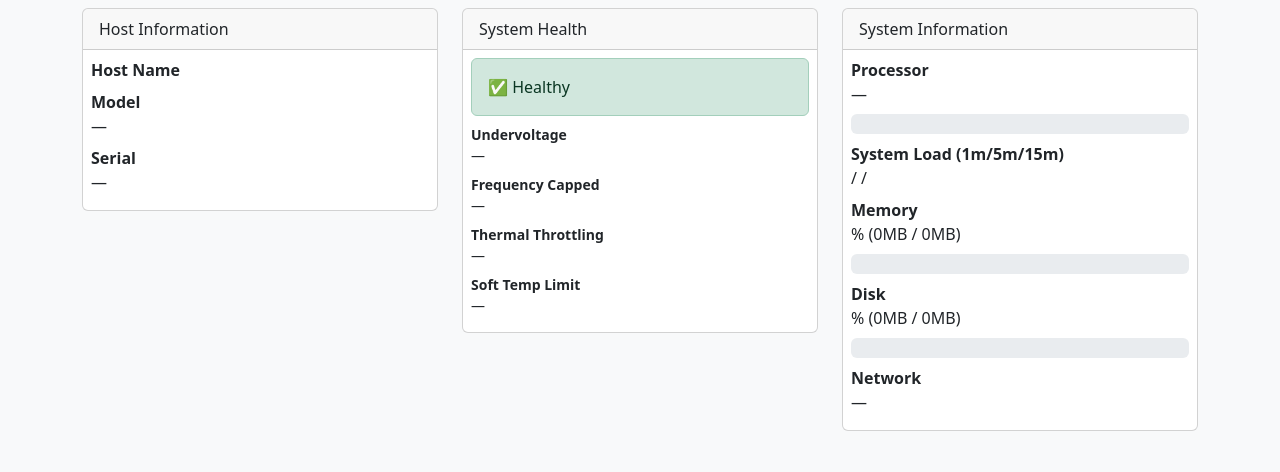
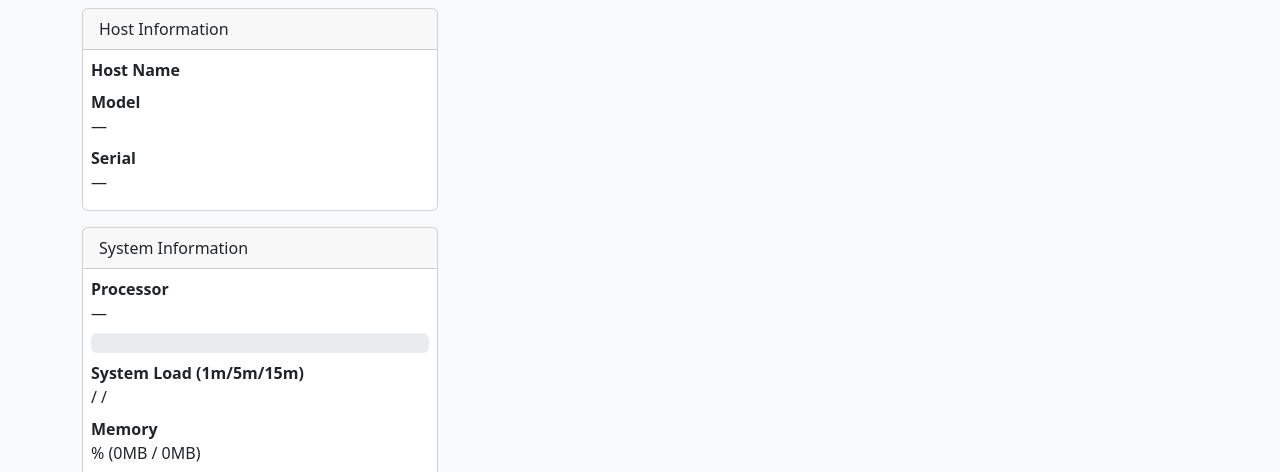
Before and after one commit to jbussdieker/bussdcc-system-health, a Flask app: template src/bussdcc_system_health/interfaces/system/templates/home.html in a window 1280 px wide. Shown: the part 56-528 px from the top of the page. Run offline with Flask 3, Linux system fonts and the light colour scheme; the template is opened without the code that fills it, so the values that code supplies are empty; some libraries are stand-ins or nearby versions.

Commit message:
refactor(system-health): remove SystemHealth service and related components
- Remove `SystemHealthService` and its implementation
- Delete `SystemHealthProcess` and its usage in CLI
- Eliminate system throttling updates from the web interface
- Update HTML template to remove system health display
- Clean up imports and references to removed components

```diff
--- a/src/bussdcc_system_health/interfaces/system/factory.py
+++ b/src/bussdcc_system_health/interfaces/system/factory.py
@@ -27,7 +27,6 @@ def create_app(ctx: ContextProtocol) -> HortusFlask:
         load = ctx.state.get("system.load")
         network_usage = ctx.state.get("system.network.usage")
         system_temperature = ctx.state.get("system.temperature")
-        system_throttling = ctx.state.get("system.throttling")
 
         return render_template(
             "home.html",
@@ -40,7 +39,6 @@ def create_app(ctx: ContextProtocol) -> HortusFlask:
             disk_usage=disk_usage,
             load=load,
             network_usage=network_usage,
-            system_throttling=system_throttling,
         )
 
     return app
--- a/src/bussdcc_system_health/interfaces/system/interface.py
+++ b/src/bussdcc_system_health/interfaces/system/interface.py
@@ -41,5 +41,3 @@ class SystemWebInterface(Process):
             self.socketio.emit("ui.system.disk.usage.updated", evt.data)
         elif evt.name == "system.network.usage.updated":
             self.socketio.emit("ui.system.network.usage.updated", evt.data)
-        elif evt.name == "system.throttling.updated":
-            self.socketio.emit("ui.system.throttling.updated", evt.data)
--- a/src/bussdcc_system_health/interfaces/system/templates/home.html
+++ b/src/bussdcc_system_health/interfaces/system/templates/home.html
@@ -16,34 +16,6 @@
         </dl>
       </div>
     </div>
-  </div>
-  <div class="col col-4">
-    <div class="card mb-3">
-      <div class="card-header">System Health</div>
-      <div class="card-body p-2">
-
-        <div id="health-status" class="alert alert-success mb-2">
-          ✅ Healthy
-        </div>
-
-        <dl class="mb-0 small">
-          <dt>Undervoltage</dt>
-          <dd id="throttle-undervoltage">—</dd>
-
-          <dt>Frequency Capped</dt>
-          <dd id="throttle-freq">—</dd>
-
-          <dt>Thermal Throttling</dt>
-          <dd id="throttle-thermal">—</dd>
-
-          <dt>Soft Temp Limit</dt>
-          <dd id="throttle-soft">—</dd>
-        </dl>
-
-      </div>
-    </div>
-  </div>
-  <div class="col col-4">
     <div class="card mb-3">
       <div class="card-header">System Information</div>
       <div class="card-body p-2">
@@ -149,52 +121,5 @@
 
     d.innerHTML = html || "—";
   });
-
-  function updateHealthStatus(t) {
-    const health = document.getElementById("health-status");
-
-    if (t.undervoltage || t.throttled) {
-      health.className = "alert alert-danger mb-2";
-      health.innerHTML = "🔥 System Currently Throttled";
-      return;
-    }
-
-    if (
-      t.undervoltage_occurred ||
-      t.throttled_occurred ||
-      t.freq_capped_occurred
-    ) {
-      health.className = "alert alert-warning mb-2";
-      health.innerHTML = "⚠️ Past Throttling Detected";
-      return;
-    }
-
-    health.className = "alert alert-success mb-2";
-    health.innerHTML = "✅ Healthy";
-  }
-
-  socket.on("ui.system.throttling.updated", (t) => {
-    const set = (id, active, occurred) => {
-      const el = document.getElementById(id);
-
-      if (active) {
-        el.innerHTML = "🔴 ACTIVE";
-        el.className = "text-danger";
-      } else if (occurred) {
-        el.innerHTML = "🟡 occurred since boot";
-        el.className = "text-warning";
-      } else {
-        el.innerHTML = "🟢 OK";
-        el.className = "text-success";
-      }
-    };
-
-    set("throttle-undervoltage", t.undervoltage, t.undervoltage_occurred);
-    set("throttle-freq", t.freq_capped, t.freq_capped_occurred);
-    set("throttle-thermal", t.throttled, t.throttled_occurred);
-    set("throttle-soft", t.soft_temp_limit, t.soft_temp_limit_occurred);
-
-    updateHealthStatus(t);
-  });
 </script>
 {% endblock %}
--- a/src/bussdcc_system_health/processes/__init__.py
+++ b/src/bussdcc_system_health/processes/__init__.py
@@ -1,9 +1,7 @@
 from .system_identity import SystemIdentityProcess
 from .system_stats import SystemStatsProcess
-from .system_health import SystemHealthProcess
 
 __all__ = [
     "SystemIdentityProcess",
     "SystemStatsProcess",
-    "SystemHealthProcess",
 ]
--- a/src/bussdcc_system_health/processes/system_stats.py
+++ b/src/bussdcc_system_health/processes/system_stats.py
@@ -24,6 +24,3 @@ class SystemStatsProcess(Process):
 
         elif evt.name == "system.network.usage.updated":
             ctx.state.set("system.network.usage", evt.data)
-
-        elif evt.name == "system.throttling.updated":
-            ctx.state.set("system.throttling", evt.data)
--- a/src/bussdcc_system_health/services/__init__.py
+++ b/src/bussdcc_system_health/services/__init__.py
@@ -1,9 +1,7 @@
 from .system_identity import SystemIdentityService
 from .system_stats import SystemStatsService
-from .system_health import SystemHealthService
 
 __all__ = [
     "SystemIdentityService",
     "SystemStatsService",
-    "SystemHealthService",
 ]
```
Also changed, not shown: src/bussdcc_system_health/cli.py (+2 -8 lines), src/bussdcc_system_health/processes/system_health.py (deleted, +0 -11 lines), src/bussdcc_system_health/services/system_health.py (deleted, +0 -51 lines).
